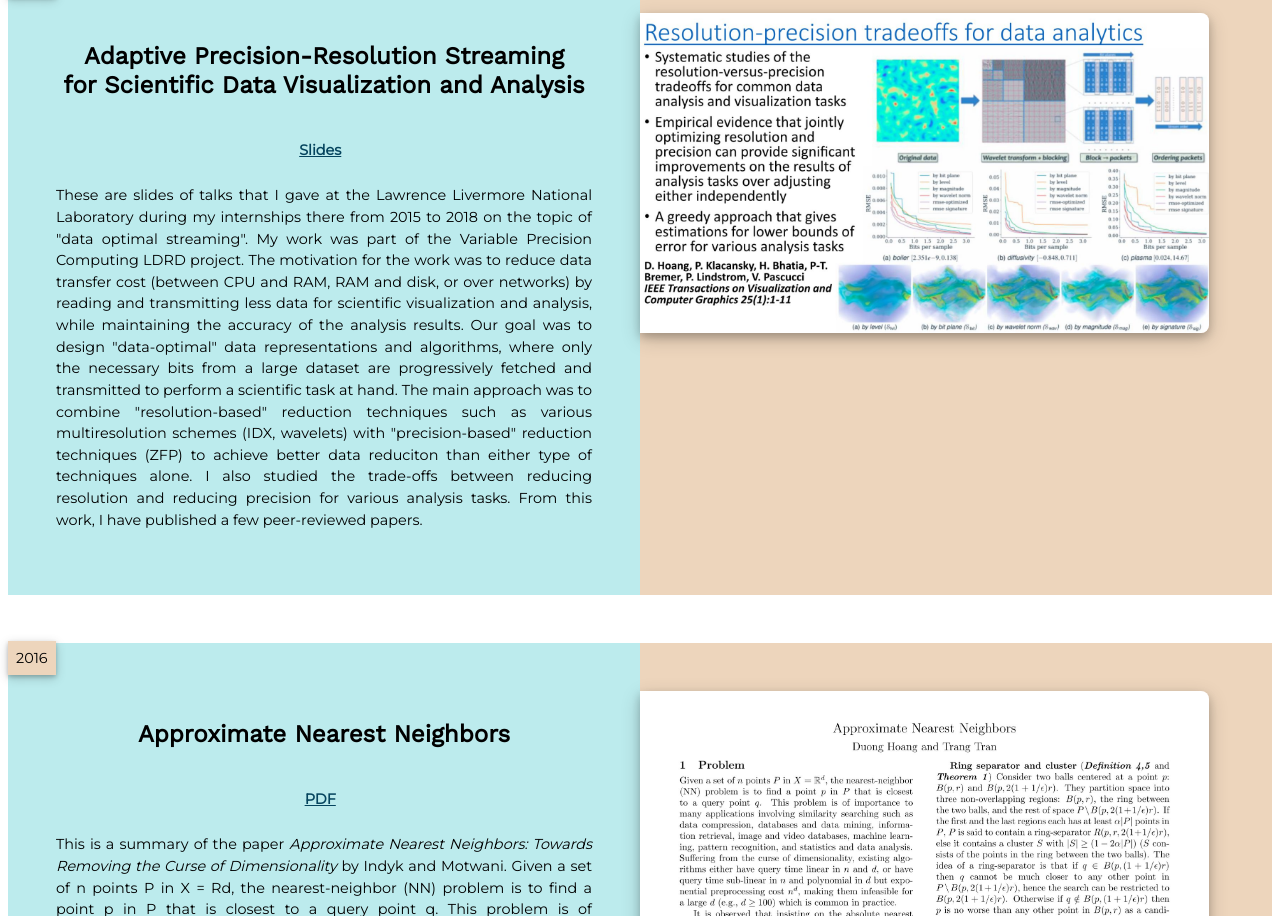
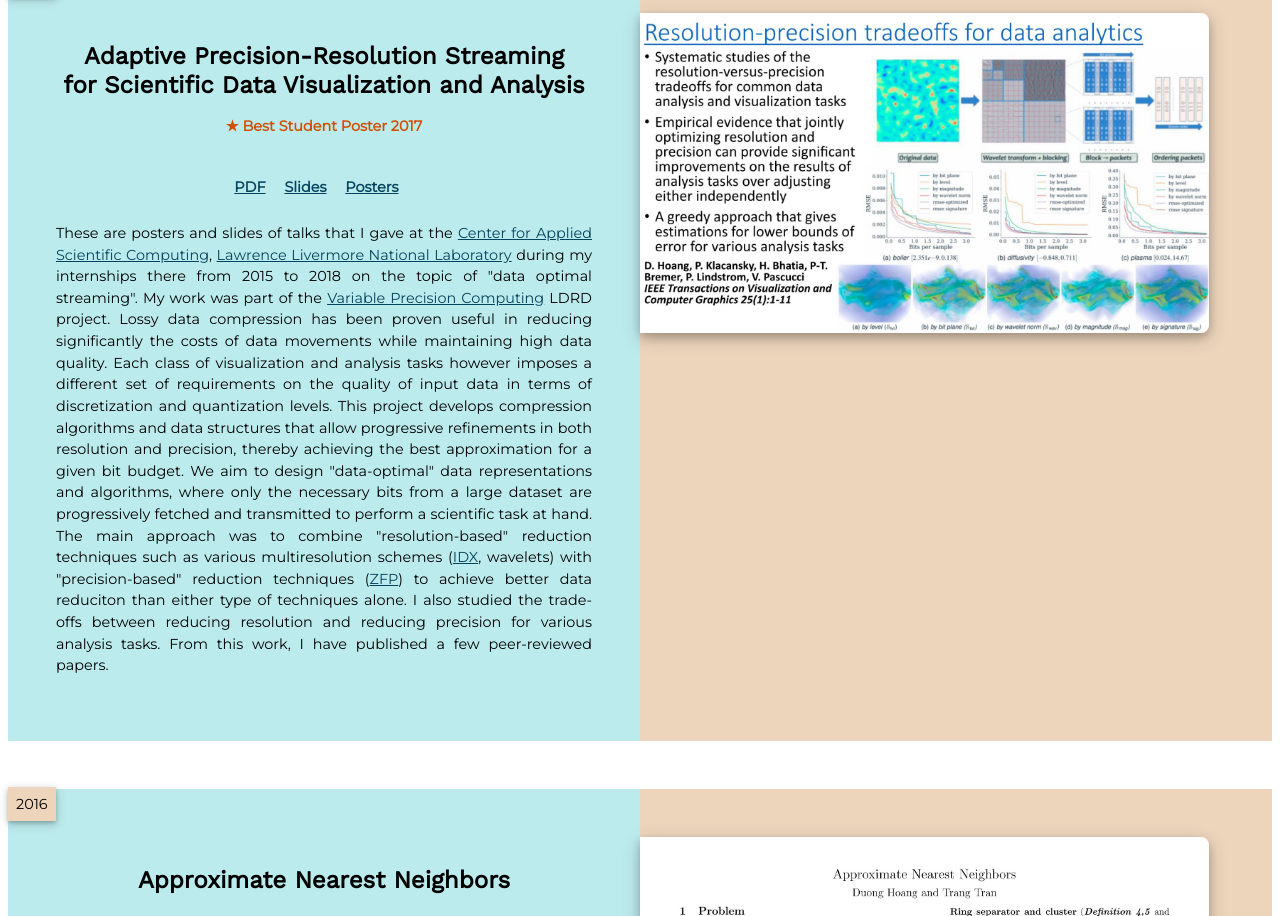
Before and after one commit to hoang-dt/hoang-dt.github.io, a plain HTML site: page notes.html in a window 1280 px wide. Shown: the part 1036-1952 px from the top of the page. Drawn offline with nearby package versions, Linux system fonts and the light colour scheme.

Commit message:
Added my LLNL posters and slides

```diff
--- a/notes.html
+++ b/notes.html
@@ -103,18 +103,22 @@
         <div class="venue">
 
         </div>
-        <!-- <div class="note">&#9733; Best Paper Honorable Mention</div> -->
+        <div class="note2">&#9733; Best Student Poster 2017</div>
         <div class="author">
         </div>
         <div class="links">
-          <a href="https://www.sci.utah.edu/~duong/papers/data-optimal-streaming-slides.zip">Slides</a> &nbsp;
+          <a href="https://www.sci.utah.edu/~duong/papers/vpc-report-summary.pdf">PDF</a> &nbsp; &nbsp;
+          <a href="https://www.sci.utah.edu/~duong/papers/data-optimal-streaming-slides.zip">Slides</a> &nbsp; &nbsp;
+          <a href="https://www.sci.utah.edu/~duong/papers/data-optimal-streaming-posters.zip">Posters</a> &nbsp; &nbsp;
         </div>
         <div class="abstract">
-          These are slides of talks that I gave at the Lawrence Livermore National Laboratory during my internships there from 2015 to 2018 on the topic of "data optimal streaming".
-          My work was part of the Variable Precision Computing LDRD project.
-          The motivation for the work was to reduce data transfer cost (between CPU and RAM, RAM and disk, or over networks) by reading and transmitting less data for scientific visualization and analysis, while maintaining the accuracy of the analysis results.
-          Our goal was to design "data-optimal" data representations and algorithms, where only the necessary bits from a large dataset are progressively fetched and transmitted to perform a scientific task at hand.
-          The main approach was to combine "resolution-based" reduction techniques such as various multiresolution schemes (IDX, wavelets) with "precision-based" reduction techniques (ZFP) to achieve better data reduciton than either type of techniques alone.
+          These are posters and slides of talks that I gave at the <a href="https://computing.llnl.gov/casc">Center for Applied Scientific Computing</a>, <a href="https://www.llnl.gov/">Lawrence Livermore National Laboratory</a> during my internships there from 2015 to 2018 on the topic of "data optimal streaming".
+          My work was part of the <a href="https://computing.llnl.gov/projects/variable-precision-computing">Variable Precision Computing</a> LDRD project.
+          Lossy data compression has been proven useful in reducing significantly the costs of data movements while maintaining high data quality.
+          Each class of visualization and analysis tasks however imposes a different set of requirements on the quality of input data in terms of discretization and quantization levels.
+          This project develops compression algorithms and data structures that allow progressive refinements in both resolution and precision, thereby achieving the best approximation for a given bit budget.
+          We aim to design "data-optimal" data representations and algorithms, where only the necessary bits from a large dataset are progressively fetched and transmitted to perform a scientific task at hand.
+          The main approach was to combine "resolution-based" reduction techniques such as various multiresolution schemes (<a href="https://github.com/sci-visus/OpenVisus">IDX</a>, wavelets) with "precision-based" reduction techniques (<a href="https://github.com/LLNL/zfp">ZFP</a>) to achieve better data reduciton than either type of techniques alone.
           I also studied the trade-offs between reducing resolution and reducing precision for various analysis tasks.
           From this work, I have published a few peer-reviewed papers.
         </div>
@@ -232,7 +236,7 @@
         <div class="author">
         </div>
         <div class="links">
-          <a href="https://www.sci.utah.edu/~duong/papers/atomicity.pdf">PDF</a> &nbsp;
+          <a href="https://www.sci.utah.edu/~duong/papers/atomicity.pdf">PDF</a> &nbsp; &nbsp;
           <a href="https://www.sci.utah.edu/~duong/papers/atomicity.pptx">Slides</a> &nbsp;
         </div>
         <div class="abstract">
```
